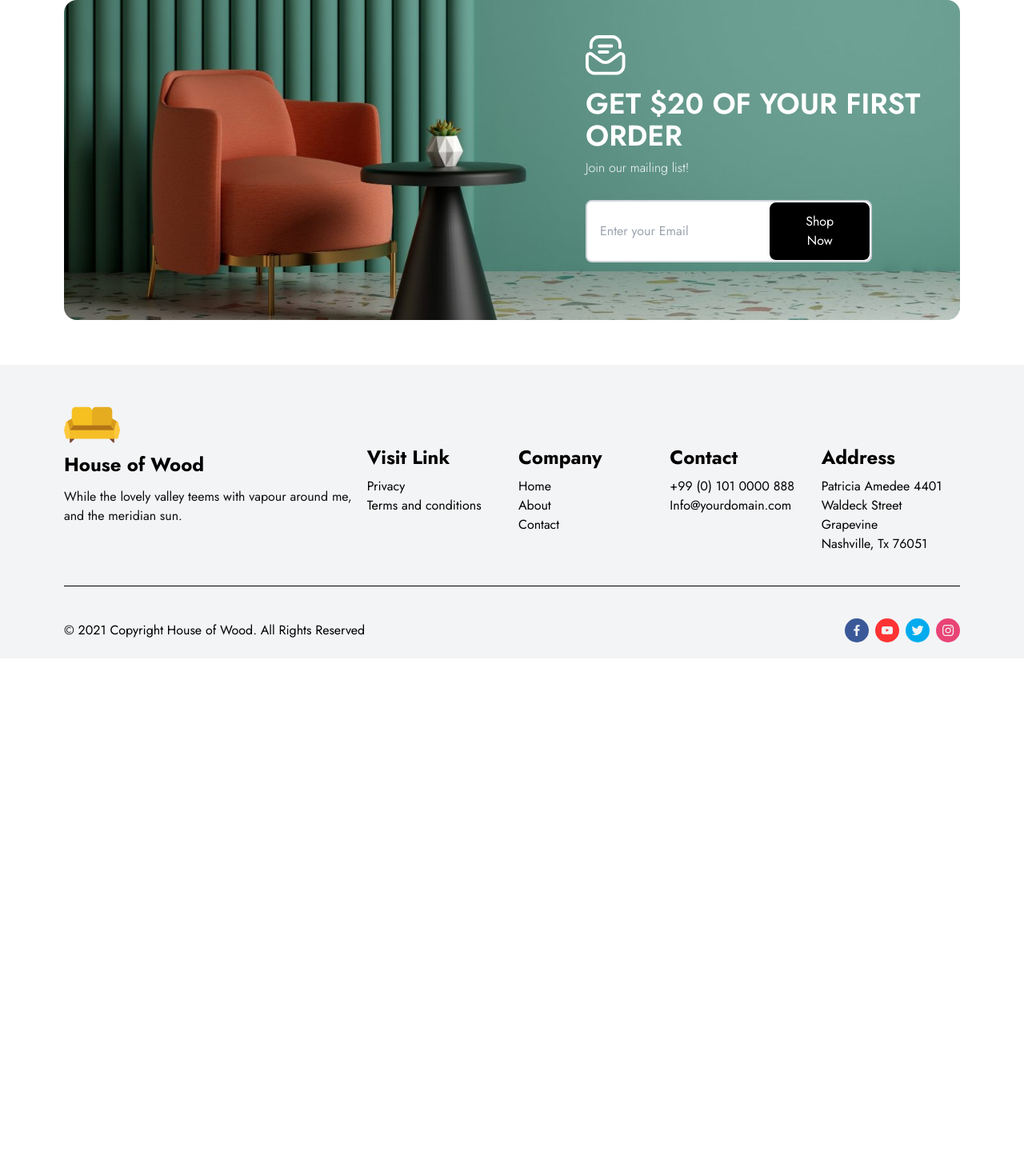
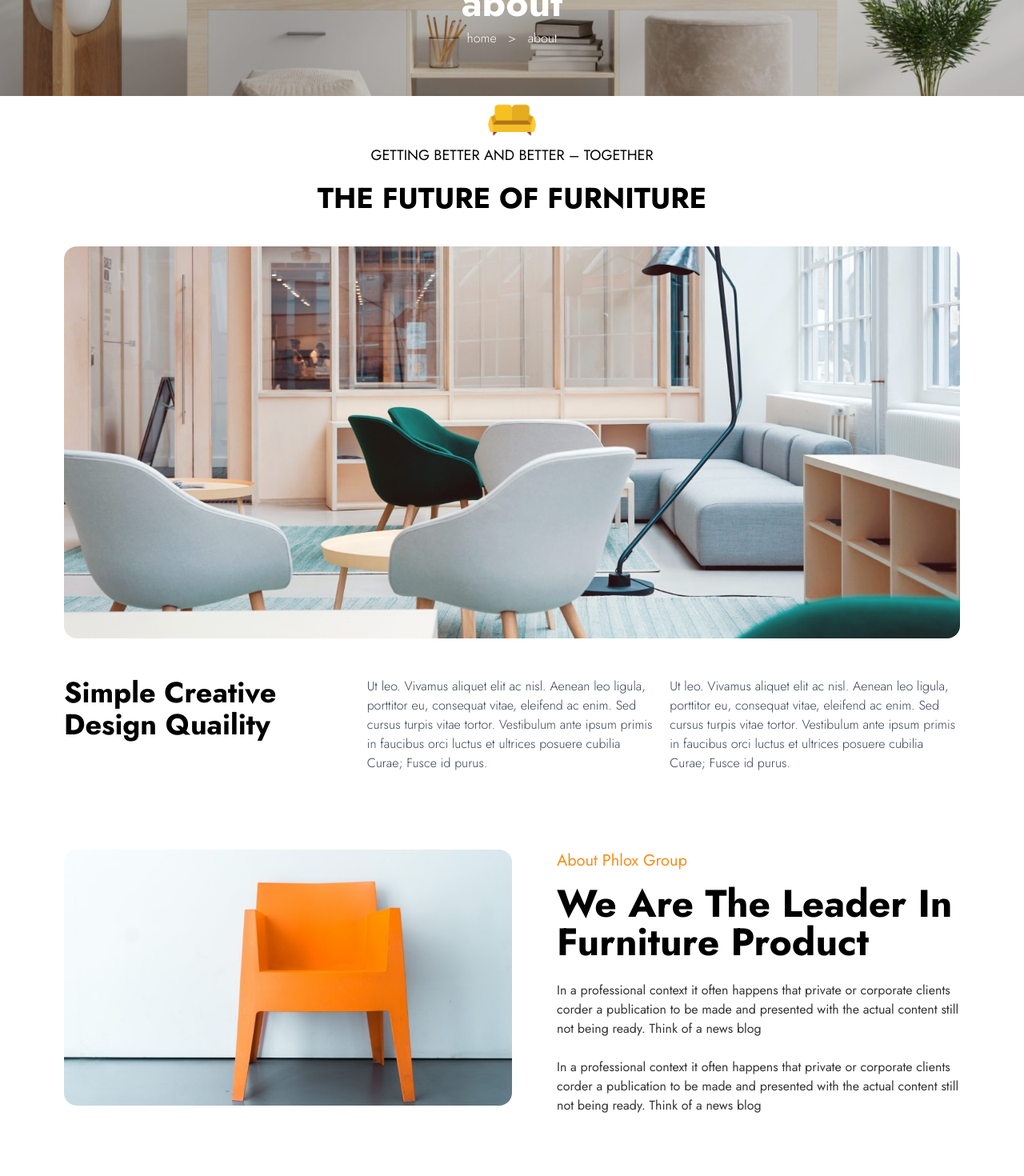
Before and after one commit to nikets40/house-of-wood, a Next.js app: page /about in a window 1280 px wide. Shown: the part 160-1630 px from the top of the page at 80% size. Before the commit the page ends 983 px from the top, so only its background shows below. Built offline with nearby package versions, Linux system fonts and the light colour scheme.

Commit message:
ADD: about page

```diff
--- a/pages/about.tsx
+++ b/pages/about.tsx
@@ -1,9 +1,87 @@
 import { NextPage } from "next";
+import PageBanner from "../components/PageBanner";
+import Image from "next/dist/client/image";
 
 const About: NextPage = () => {
-  return <div>
+  return (
+    <div>
+      <PageBanner page="about" />
 
-  </div>;
+      <div className="flex flex-col items-center text-center justify-center">
+        <Image src="/favicon.png" width="60" height="60" objectFit="contain" />
+        <p className="text-lg">GETTING BETTER AND BETTER – TOGETHER</p>
+        <h3 className="mt-5 font-bold text-4xl">THE FUTURE OF FURNITURE</h3>
+
+        <div className="relative w-full aspect-w-16 aspect-h-7 mt-10">
+          <Image
+            src="/static/images/about-hero.jpeg"
+            layout="fill"
+            objectFit="cover"
+            className="rounded-2xl"
+          />
+        </div>
+
+        <div className="text-left flex flex-col gap-4 md:flex-row mt-12">
+          <h3 className="flex-1 font-bold text-4xl capitalize">
+            Simple Creative Design Quaility
+          </h3>
+          <p className=" flex-1 text-gray-700 font-light ">
+            Ut leo. Vivamus aliquet elit ac nisl. Aenean leo ligula, porttitor
+            eu, consequat vitae, eleifend ac enim. Sed cursus turpis vitae
+            tortor. Vestibulum ante ipsum primis in faucibus orci luctus et
+            ultrices posuere cubilia Curae; Fusce id purus.
+          </p>
+
+          <p className=" flex-1 text-gray-700 font-light">
+            Ut leo. Vivamus aliquet elit ac nisl. Aenean leo ligula, porttitor
+            eu, consequat vitae, eleifend ac enim. Sed cursus turpis vitae
+            tortor. Vestibulum ante ipsum primis in faucibus orci luctus et
+            ultrices posuere cubilia Curae; Fusce id purus.
+          </p>
+        </div>
+
+        <div className="mt-24" />
+
+      </div>
+
+      <AboutUsSection />
+    </div>
+  );
 };
 
 export default About;
+
+const AboutUsSection: React.FC = () => {
+  return (
+    <div className="flex gap-10 flex-col md:flex-row justify-between">
+
+
+      <div className="relative w-full md:w-[50%] h-[40vh]">
+        <Image
+          src="/static/images/about-us.jpeg"
+          layout="fill"
+          objectFit="cover"
+          className="rounded-2xl"
+        />
+      </div>
+
+
+      <div className="text-left md:w-[45%]">
+        <p className="text-primary text-xl">About Phlox Group</p>
+        <h2 className="capitalize mt-4 text-5xl font-bold">
+          We Are The Leader In Furniture product
+        </h2>
+        <p className="mt-6 opacity-80">
+          In a professional context it often happens that private or corporate
+          clients corder a publication to be made and presented with the actual
+          content still not being ready. Think of a news blog
+          <br />
+          <br />
+          In a professional context it often happens that private or corporate
+          clients corder a publication to be made and presented with the actual
+          content still not being ready. Think of a news blog
+        </p>
+      </div>
+    </div>
+  );
+};
--- a/pages/shop.tsx
+++ b/pages/shop.tsx
@@ -1,8 +1,9 @@
 import { NextPage } from "next";
+import PageBanner from "../components/PageBanner";
 
 const Shop: NextPage = () => {
   return <div>
-
+      <PageBanner page="shop"/>
   </div>;
 };
 
```
Also changed, not shown: public/static/images/about-hero.jpeg (added), public/static/images/about-us.jpeg (added).
